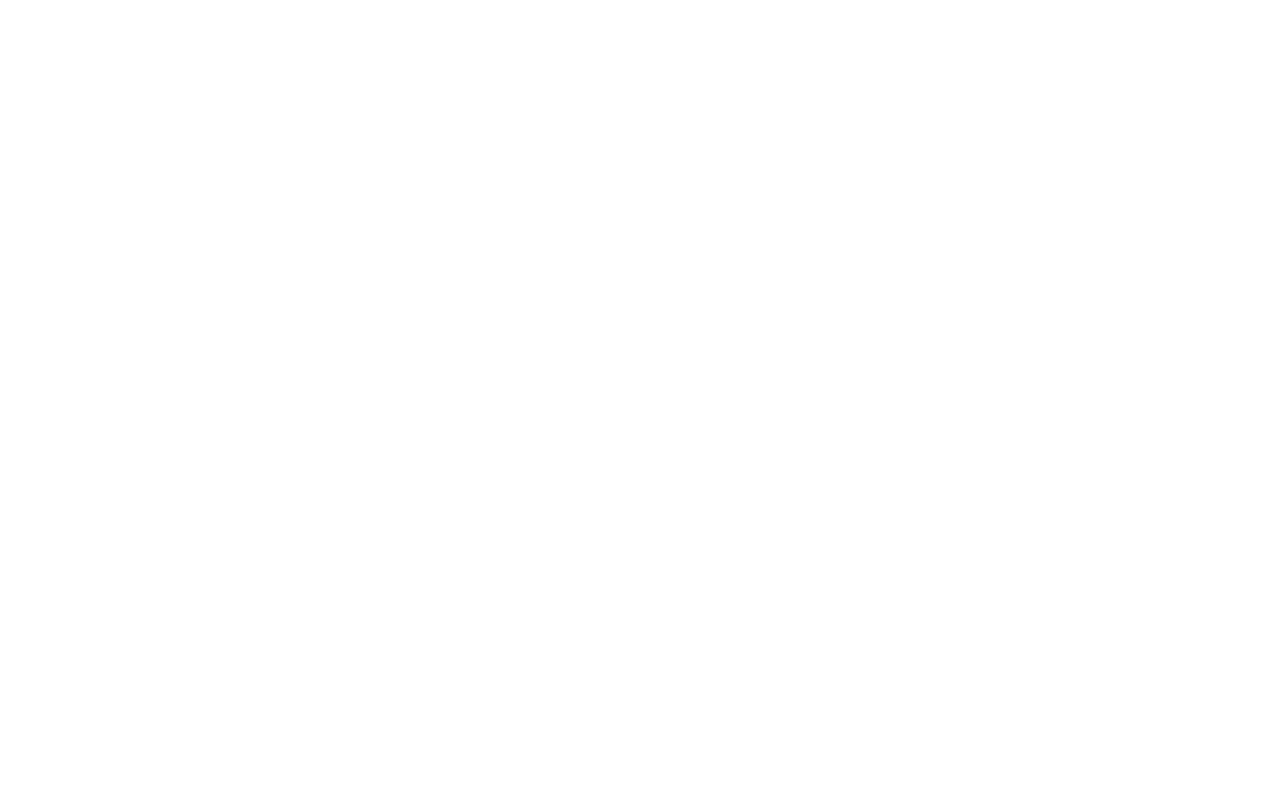
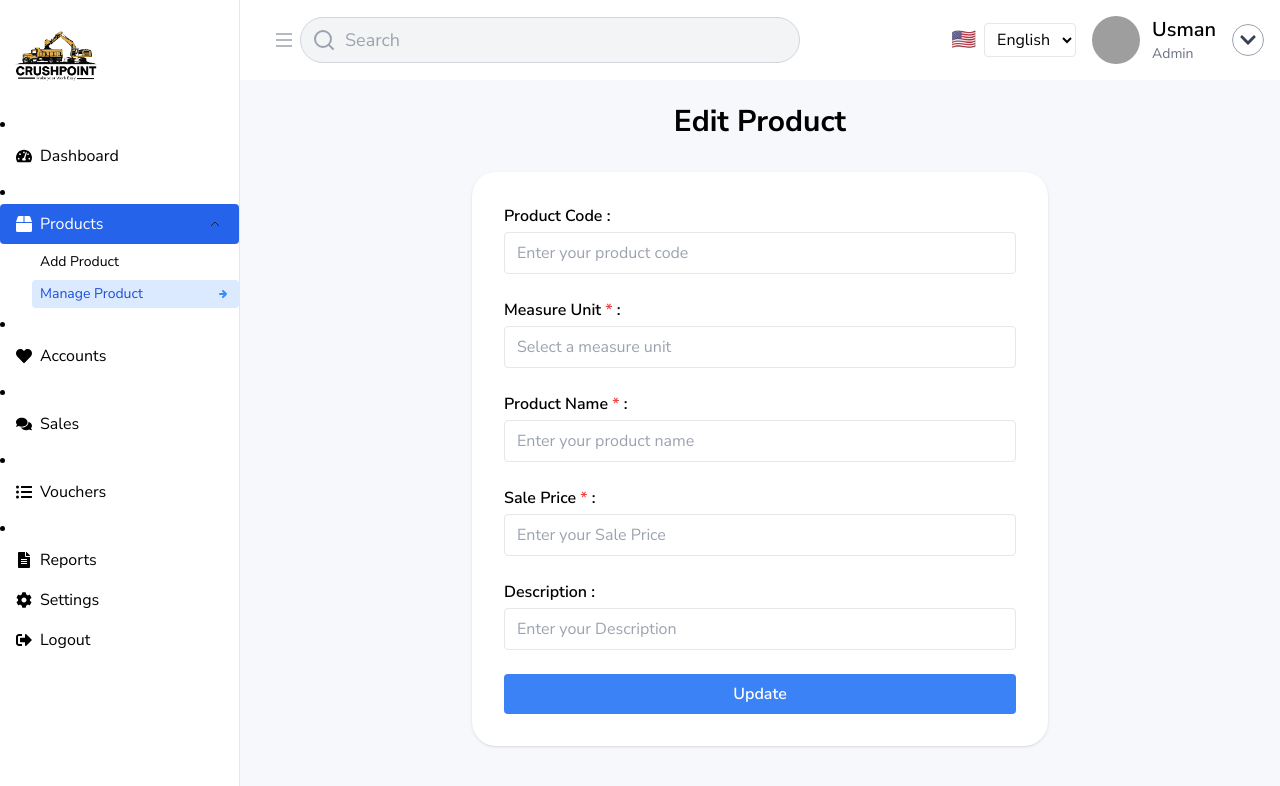
Before and after one commit to tayyabp0g/Crush_point, a React (Create React App) app: page /manage-product in a window 1280 px wide. Before the commit this address had no page. Shown: the top 786 px of the page. Built offline with nearby package versions, Linux system fonts and the light colour scheme; grey boxes are pictures that could not be loaded.

Commit message:
Manage product

```diff
--- a/src/components/Sidebar/Sidebar.jsx
+++ b/src/components/Sidebar/Sidebar.jsx
@@ -1,4 +1,4 @@
-import React, { useState } from "react";
+import React, { useState, useEffect } from "react";
 import dashlogo from "../../assets/images/dashlogo.png";
 import { bottomItems, menuItems } from "../../data";
 import { useNavigate, useLocation } from "react-router-dom";
@@ -11,6 +11,25 @@ export default function Sidebar() {
   const navigate = useNavigate();
   const location = useLocation();
 
+  useEffect(() => {
+    if (location.pathname === "/add-product" || location.pathname === "/add-product/new") {
+      setActiveMenu("Products");
+      setOpenMenu("Products");
+      setActiveSubMenu("Add Product");
+    } else if (location.pathname === "/manage-product") {
+      setActiveMenu("Products");
+      setOpenMenu("Products");
+      setActiveSubMenu("Manage Product");
+    } else if (location.pathname === "/dashboard") {
+      setActiveMenu("Dashboard");
+      setOpenMenu(null);
+      setActiveSubMenu("");
+    } else {
+      setActiveSubMenu("");
+      setOpenMenu(null);
+    }
+  }, [location.pathname]);
+
   return (
     <div className="fixed top-0 left-0 h-screen w-60 bg-white border-r z-30">
       {/* Logo */}
@@ -22,8 +41,14 @@ export default function Sidebar() {
             ? (
               <li key={item.label}>
                 <button
-                  className="flex items-center w-full px-4 py-2 rounded transition hover:bg-blue-100"
-                  onClick={() => setOpenMenu(openMenu === "Products" ? null : "Products")}
+                  className={`flex items-center w-full px-4 py-2 rounded transition
+            ${(activeMenu === "Products" || activeSubMenu) ? "bg-blue-600 text-white" : "hover:bg-blue-100"}
+          `}
+                  onClick={() => {
+                    setOpenMenu(openMenu === "Products" ? null : "Products");
+                    setActiveMenu("Products");
+                    setActiveSubMenu("");
+                  }}
                 >
                   {item.icon}
                   <span className="ml-2">{item.label}</span>
@@ -37,18 +62,40 @@ export default function Sidebar() {
                   <ul className="ml-8 mt-1 space-y-1">
                     <li>
                       <button
-                        className="w-full text-left px-2 py-1 rounded hover:bg-blue-50 text-sm"
-                        onClick={() => navigate("/add-product")}
+                        className={`w-full text-left px-2 py-1 rounded text-sm flex items-center justify-between transition
+                  ${activeSubMenu === "Add Product" ? "bg-blue-100 text-blue-700" : "hover:bg-blue-50"}
+                `}
+                        onClick={() => {
+                          setActiveMenu("Products");
+                          setActiveSubMenu("Add Product");
+                          navigate("/add-product");
+                        }}
                       >
                         Add Product
+                        {activeSubMenu === "Add Product" && (
+                          <svg className="ml-2" width="16" height="16" fill="none" stroke="#388bff" strokeWidth="2" strokeLinecap="round" strokeLinejoin="round">
+                            <path d="M5 8h6M8 5l3 3-3 3"/>
+                          </svg>
+                        )}
                       </button>
                     </li>
                     <li>
                       <button
-                        className="w-full text-left px-2 py-1 rounded hover:bg-blue-50 text-sm"
-                        onClick={() => navigate("/manage-product")}
+                        className={`w-full text-left px-2 py-1 rounded text-sm flex items-center justify-between transition
+                  ${activeSubMenu === "Manage Product" ? "bg-blue-100 text-blue-700" : "hover:bg-blue-50"}
+                `}
+                        onClick={() => {
+                          setActiveMenu("Products");
+                          setActiveSubMenu("Manage Product");
+                          navigate("/manage-product");
+                        }}
                       >
                         Manage Product
+                        {activeSubMenu === "Manage Product" && (
+                          <svg className="ml-2" width="16" height="16" fill="none" stroke="#388bff" strokeWidth="2" strokeLinecap="round" strokeLinejoin="round">
+                            <path d="M5 8h6M8 5l3 3-3 3"/>
+                          </svg>
+                        )}
                       </button>
                     </li>
                   </ul>
@@ -59,21 +106,16 @@ export default function Sidebar() {
               <li key={item.label}>
                 <button
                   className={`flex items-center w-full px-4 py-2 rounded transition
-                ${activeMenu === item.label ? "bg-blue-600 text-white" : "hover:bg-blue-100"}
-              `}
+            ${activeMenu === item.label && !activeSubMenu ? "bg-blue-600 text-white" : "hover:bg-blue-100"}
+          `}
                   onClick={() => {
                     setActiveMenu(item.label);
+                    setActiveSubMenu("");
                     if (item.label === "Dashboard") navigate("/dashboard");
                   }}
                 >
                   {item.icon}
                   <span className="ml-2">{item.label}</span>
-                  {/* Agar Products ke liye arrow dikhana hai toh yahan condition lagao */}
-                  {item.label === "Products" && (
-                    <svg className="ml-auto" width="16" height="16" fill="none" stroke="#222">
-                      <path d="M4 6l4 4 4-4"/>
-                    </svg>
-                  )}
                 </button>
               </li>
             )
--- a/src/pages/main/dashboard/ManageProduct.jsx
+++ b/src/pages/main/dashboard/ManageProduct.jsx
@@ -1,10 +1,110 @@
-import React from "react";
+import React, { useState } from "react";
+import Sidebar from "../../../components/Sidebar/Sidebar";
+import Topbar from "../../../components/Topbar/Topbar";
+import { useNavigate } from "react-router-dom";
+
+const user = {
+  name: "Usman",
+  role: "Admin",
+  avatar: "https://randomuser.me/api/portraits/men/1.jpg",
+};
 
 export default function ManageProduct() {
+  const navigate = useNavigate();
+  const [language, setLanguage] = useState("en");
+  const [form, setForm] = useState({
+    code: "",
+    unit: "",
+    name: "",
+    salePrice: "",
+    description: "",
+  });
+
+  const handleChange = (e) => {
+    setForm({ ...form, [e.target.name]: e.target.value });
+  };
+
+  const handleUpdate = (e) => {
+    e.preventDefault();
+    // Send updated product back to AddProduct.jsx
+    navigate("/add-product", { state: { updatedProduct: form } });
+  };
+
   return (
-    <div className="p-8">
-      <h2 className="text-2xl font-bold mb-4">Manage Product</h2>
-      <p>Yahan Manage Product ka content ayega.</p>
+    <div className="flex h-screen bg-[#f6f8fc]">
+      <Sidebar />
+      <Topbar user={user} language={language} onLanguageChange={setLanguage} />
+      <div className="ml-60 pt-20 bg-[#f6f8fc] min-h-screen w-full">
+        <main className="p-6 w-full">
+          <h1 className="text-3xl font-bold font-nunito mb-8 text-center">Edit Product</h1>
+          <div className="max-w-xl mx-auto bg-white rounded-3xl shadow p-8">
+            <form onSubmit={handleUpdate} className="space-y-6">
+              <div>
+                <label className="block font-semibold mb-1">Product Code :</label>
+                <input
+                  type="text"
+                  name="code"
+                  value={form.code}
+                  onChange={handleChange}
+                  className="w-full border rounded px-3 py-2 focus:outline-none focus:border-blue-400"
+                  placeholder="Enter your product code"
+                  required
+                />
+              </div>
+              <div>
+                <label className="block font-semibold mb-1">Measure Unit <span className="text-red-500">*</span> :</label>
+                <input
+                  type="text"
+                  name="unit"
+                  value={form.unit}
+                  onChange={handleChange}
+                  className="w-full border rounded px-3 py-2 focus:outline-none focus:border-blue-400"
+                  placeholder="Select a measure unit"
+                />
+              </div>
+              <div>
+                <label className="block font-semibold mb-1">Product Name <span className="text-red-500">*</span> :</label>
+                <input
+                  type="text"
+                  name="name"
+                  value={form.name}
+                  onChange={handleChange}
+                  className="w-full border rounded px-3 py-2 focus:outline-none focus:border-blue-400"
+                  placeholder="Enter your product name"
+                />
+              </div>
+              <div>
+                <label className="block font-semibold mb-1">Sale Price <span className="text-red-500">*</span> :</label>
+                <input
+                  type="number"
+                  name="salePrice"
+                  value={form.salePrice}
+                  onChange={handleChange}
+                  className="w-full border rounded px-3 py-2 focus:outline-none focus:border-blue-400"
+                  placeholder="Enter your Sale Price"
+                />
+              </div>
+              <div>
+                <label className="block font-semibold mb-1">Description :</label>
+                <input
+                  type="text"
+                  name="description"
+                  value={form.description}
+                  onChange={handleChange}
+                  className="w-full border rounded px-3 py-2 focus:outline-none focus:border-blue-400"
+                  placeholder="Enter your Description"
+                />
+              </div>
+              <button
+                type="submit"
+                className="w-full bg-blue-500 hover:bg-blue-600 text-white py-2 rounded transition font-semibold"
+              >
+                Update
+              </button>
+            </form>
+          </div>
+        </main>
+      </div>
     </div>
   );
 }
--- a/src/routes/Webroutes.jsx
+++ b/src/routes/Webroutes.jsx
@@ -4,6 +4,7 @@ import Signup from "../pages/auth/signup/Signup";
 import Dashboard from "../pages/main/dashboard/Dashboard";
 import AddProduct from "../pages/main/dashboard/AddProduct";
 import AddProductForm from "../pages/main/dashboard/AddProductForm";
+import ManageProduct from "../pages/main/dashboard/ManageProduct";
 
 export default function WebRoutes() {
   return (
@@ -13,9 +14,10 @@ export default function WebRoutes() {
         <Route path="/signup" element={<Signup />} />
         <Route path="/login" element={<Login />} />
         <Route path="/dashboard" element={<Dashboard />} />
-        <Route path="/products" element={<AddProduct />} />
+        <Route path="/products" element={<Dashboard />} />
         <Route path="/add-product" element={<AddProduct />} />
         <Route path="/add-product/new" element={<AddProductForm />} />
+        <Route path="/manage-product" element={<ManageProduct />} />
       </Routes>
     </BrowserRouter>
   );
```
Also changed, not shown: src/pages/main/dashboard/AddProduct.jsx (+17 -2 lines).
